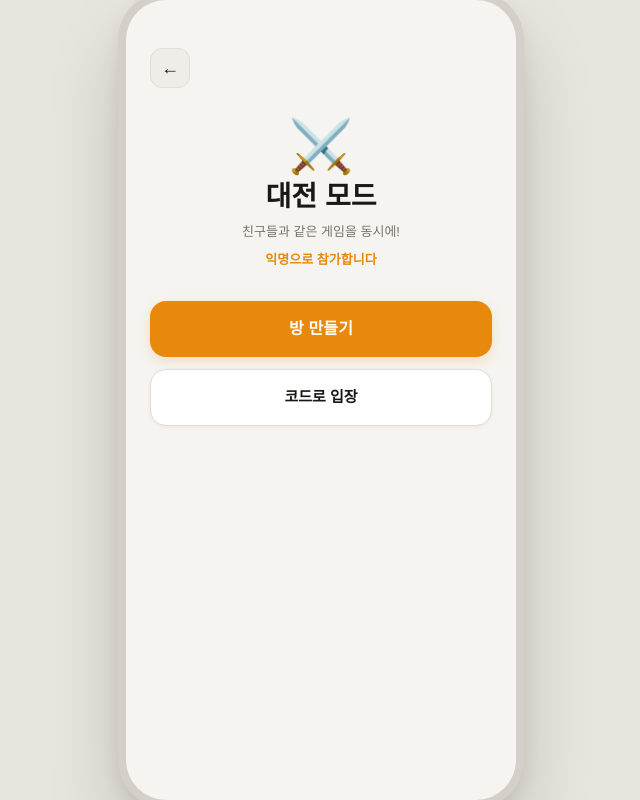
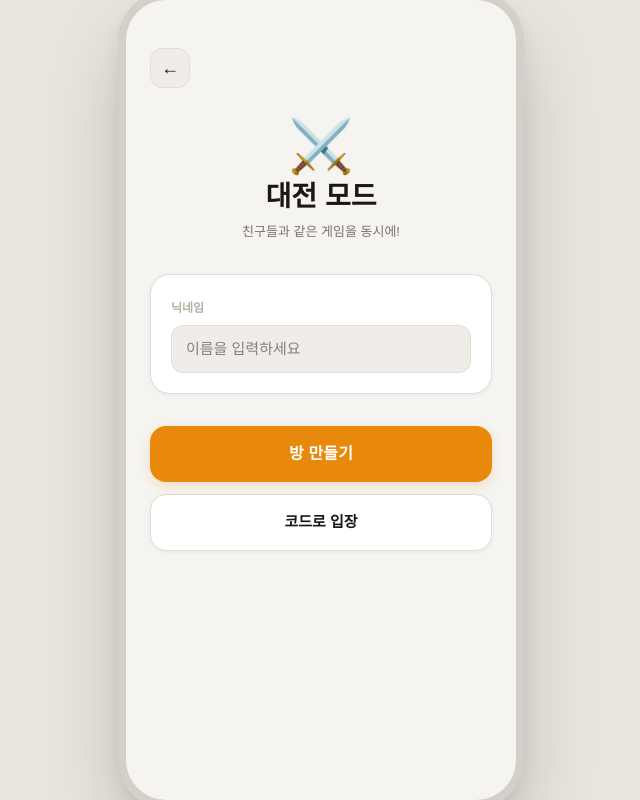
Before and after one commit to Blanc617/Drinky, a Next.js app: page /battle in a window 1280 px wide. Shown: the whole page, without its empty margins (319-959 px from the left). Built offline with nearby package versions, Linux system fonts and the light colour scheme; no server answers; a web font is replaced by a local one.

Commit message:
수정10

```diff
--- a/src/app/battle/[code]/page.tsx
+++ b/src/app/battle/[code]/page.tsx
@@ -40,6 +40,8 @@ export default function BattleRoomPage() {
   const [myName, setMyName] = useState('')
   const [amHost, setAmHost] = useState(false)
   const [mounted, setMounted] = useState(false)
+  const [needsName, setNeedsName] = useState(false)
+  const [nameInput, setNameInput] = useState('')
 
   // Room state
   const [phase, setPhase] = useState<Phase>('lobby')
@@ -64,20 +66,27 @@ export default function BattleRoomPage() {
   const userIdRef           = useRef('')
   const amHostRef           = useRef(false)
 
-  // ── Mount: load identity from Supabase auth ──
+  // ── Mount: read identity from sessionStorage ──
   useEffect(() => {
-    const supabase = createClient()
-    supabase.auth.getUser().then(({ data: { user } }) => {
-      const id = user?.id ?? crypto.randomUUID()
-      const name = user?.user_metadata?.full_name ?? user?.email?.split('@')[0] ?? '익명'
+    let id = sessionStorage.getItem('battle_userId')
+    if (!id) {
+      id = crypto.randomUUID()
+      sessionStorage.setItem('battle_userId', id)
+    }
     userIdRef.current = id
     setUserId(id)
+
+    const name = sessionStorage.getItem('battle_name')
+    if (name) {
       setMyName(name)
+    } else {
+      setNeedsName(true)
+    }
+
     const isHost = sessionStorage.getItem(`battle_host_${code}`) === 'true'
     amHostRef.current = isHost
     setAmHost(isHost)
     setMounted(true)
-    })
   }, [code])
 
   // ── All-done check ──
--- a/src/app/battle/page.tsx
+++ b/src/app/battle/page.tsx
@@ -1,8 +1,7 @@
 'use client'
 
-import { useState, useEffect } from 'react'
+import { useState } from 'react'
 import { useRouter } from 'next/navigation'
-import { createClient } from '@/lib/supabase/client'
 
 function generateCode(): string {
   return Array.from(crypto.getRandomValues(new Uint8Array(5)))
@@ -12,27 +11,23 @@ function generateCode(): string {
 
 export default function BattleLobbyPage() {
   const router = useRouter()
+  const [name, setName] = useState('')
   const [joinCode, setJoinCode] = useState('')
   const [mode, setMode] = useState<'select' | 'join'>('select')
-  const [userName, setUserName] = useState<string | null>(null)
-
-  useEffect(() => {
-    const supabase = createClient()
-    supabase.auth.getUser().then(({ data: { user } }) => {
-      const name = user?.user_metadata?.full_name ?? user?.email?.split('@')[0] ?? '익명'
-      setUserName(name)
-    })
-  }, [])
 
   function handleCreate() {
+    if (!name.trim()) return
     const code = generateCode()
+    sessionStorage.setItem('battle_name', name.trim())
     sessionStorage.setItem(`battle_host_${code}`, 'true')
     router.push(`/battle/${code}`)
   }
 
   function handleJoin() {
-    const code = joinCode.trim().toUpperCase()
+    if (!name.trim()) return
+    const code = joinCode.trim()
     if (code.length < 5) return
+    sessionStorage.setItem('battle_name', name.trim())
     router.push(`/battle/${code}`)
   }
 
@@ -41,6 +36,7 @@ export default function BattleLobbyPage() {
     background: 'var(--surface2)', border: '1px solid var(--border)',
     borderRadius: 12, color: 'var(--text)', fontSize: 15, outline: 'none',
   }
+  const labelStyle = { fontSize: 12, color: 'var(--text-dim)', fontWeight: 600 as const }
 
   return (
     <main className="flex flex-col flex-1 px-6 pt-12 pb-8 gap-8 items-center w-full">
@@ -58,33 +54,39 @@ export default function BattleLobbyPage() {
         <div style={{ fontSize: 13, color: 'var(--text-muted)', marginTop: 4 }}>
           친구들과 같은 게임을 동시에!
         </div>
-        {userName && (
-          <div style={{ fontSize: 13, color: 'var(--amber)', marginTop: 8, fontWeight: 600 }}>
-            {userName}으로 참가합니다
-          </div>
-        )}
       </div>
 
+      <div className="glass p-5 w-full flex flex-col gap-4">
+        <div>
+          <label style={labelStyle}>닉네임</label>
+          <input
+            value={name}
+            onChange={e => setName(e.target.value)}
+            placeholder="이름을 입력하세요"
+            maxLength={10}
+            style={inputStyle}
+          />
+        </div>
         {mode === 'join' && (
-        <div className="glass p-5 w-full">
-          <label style={{ fontSize: 12, color: 'var(--text-dim)', fontWeight: 600 as const }}>방 코드</label>
+          <div>
+            <label style={labelStyle}>방 코드</label>
             <input
               value={joinCode}
               onChange={e => setJoinCode(e.target.value.replace(/\D/g, ''))}
               placeholder="숫자 5자리 입력"
               maxLength={5}
-            autoFocus
-            style={{ ...inputStyle, letterSpacing: '0.2em', textTransform: 'uppercase' as const }}
+              style={{ ...inputStyle, letterSpacing: '0.2em' }}
             />
           </div>
         )}
+      </div>
 
       {mode === 'select' ? (
         <div className="flex flex-col gap-3 w-full">
-          <button className="btn-primary" onClick={handleCreate}>
+          <button className="btn-primary" onClick={handleCreate} disabled={!name.trim()}>
             방 만들기
           </button>
-          <button className="btn-secondary" onClick={() => setMode('join')}>
+          <button className="btn-secondary" onClick={() => setMode('join')} disabled={!name.trim()}>
             코드로 입장
           </button>
         </div>
@@ -93,7 +95,7 @@ export default function BattleLobbyPage() {
           <button
             className="btn-primary"
             onClick={handleJoin}
-            disabled={joinCode.trim().length < 5}
+            disabled={!name.trim() || joinCode.trim().length < 5}
           >
             입장하기
           </button>
```
Lines whose indentation alone changed are shown as unchanged.
